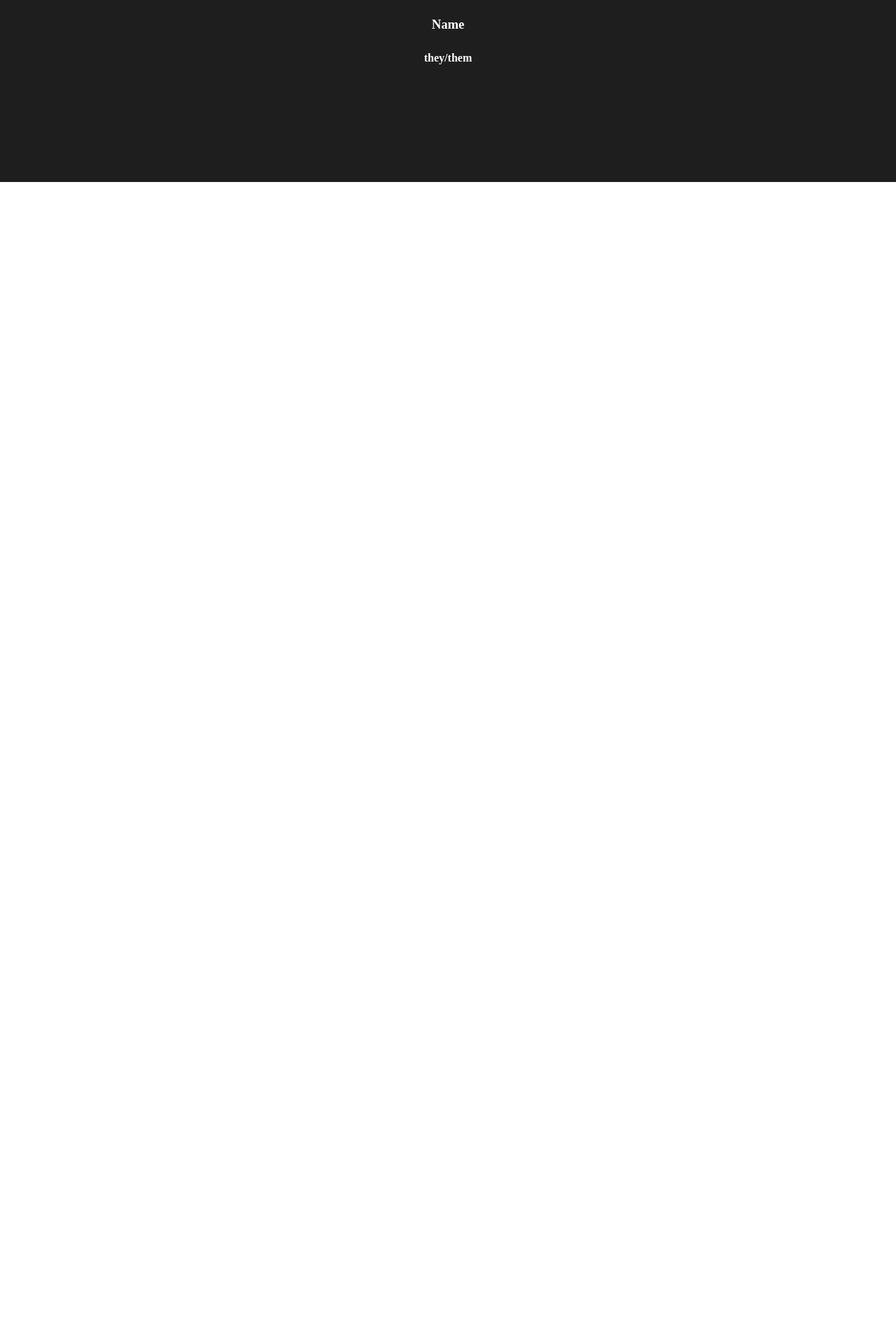
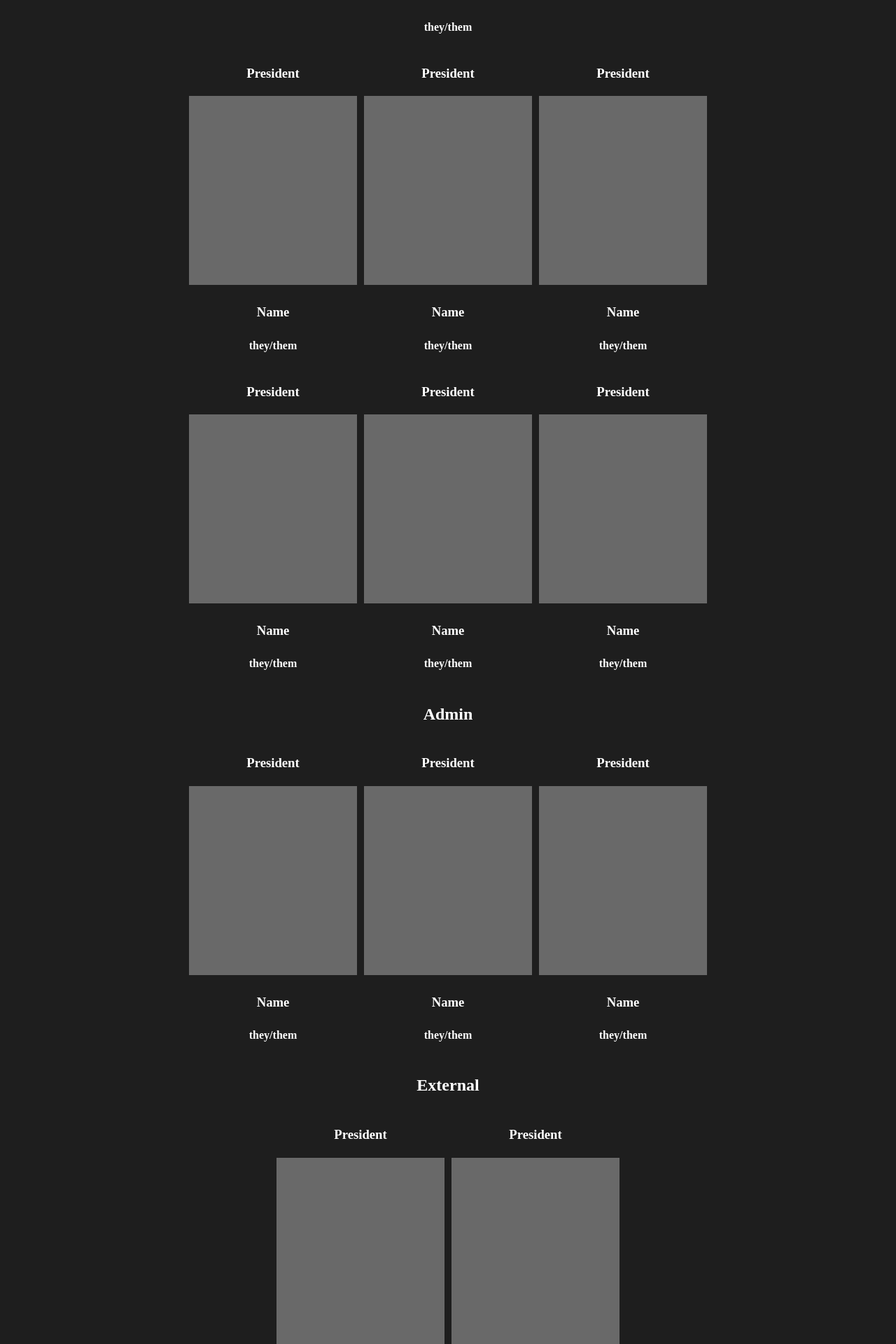
Before and after one commit to tejikari/ufpsu, a React (Vite) app in the folder uf-psu/: page /board in a window 1280 px wide. Shown: the part 540-2460 px from the top of the page at 70% size. Before the commit the page ends 800 px from the top, so only its background shows below. Built offline with nearby package versions, Linux system fonts and the light colour scheme; a web font is replaced by a local one.

Commit message:
Board page placeholders placed

```diff
--- a/uf-psu/src/pages/Board/Board.css
+++ b/uf-psu/src/pages/Board/Board.css
@@ -23,7 +23,7 @@ h1, h2, h3, h4, h5, h6 {
     width: 100vw;
     min-height: 100vh;
     text-align: center;
-    padding-top: 0px;
+    padding-top: 100px;
     box-sizing: border-box;
 }
 .flex-container {
--- a/uf-psu/src/pages/Board/Board.jsx
+++ b/uf-psu/src/pages/Board/Board.jsx
@@ -4,13 +4,277 @@ const Board = () => {
 	return (
 		<div className="board">
 			<div>
-			<h2>Executive Board</h2>
-			<h3>President</h3>
-			<svg width="240" height="270" xmlns="http://www.w3.org/2000/svg">
-				<rect width="240" height="270" fill="#696969" />
-			</svg>
+				<h2>Executive Board</h2>
+				<h3>President</h3>
+				<svg width="240" height="270" xmlns="http://www.w3.org/2000/svg">
+					<rect width="240" height="270" fill="#696969" />
+				</svg>
 				<h3>Name</h3>
 				<h4>they/them</h4>
+			</div>
+			{/*eboard row 2 */}
+			<div class="flex-container">
+				<div>
+					<h3>President</h3>
+					<svg width="240" height="270" xmlns="http://www.w3.org/2000/svg">
+						<rect width="240" height="270" fill="#696969" />
+					</svg>
+					<h3>Name</h3>
+					<h4>they/them</h4>
+				</div>
+				<div>
+					<h3>President</h3>
+					<svg width="240" height="270" xmlns="http://www.w3.org/2000/svg">
+						<rect width="240" height="270" fill="#696969" />
+					</svg>
+					<h3>Name</h3>
+					<h4>they/them</h4>
+				</div>
+				<div>
+					<h3>President</h3>
+					<svg width="240" height="270" xmlns="http://www.w3.org/2000/svg">
+						<rect width="240" height="270" fill="#696969" />
+					</svg>
+						<h3>Name</h3>
+						<h4>they/them</h4>
+				</div>
+			</div>
+			{/*eboard row 3 */}
+			<div class="flex-container">
+				<div>
+					<h3>President</h3>
+					<svg width="240" height="270" xmlns="http://www.w3.org/2000/svg">
+						<rect width="240" height="270" fill="#696969" />
+					</svg>
+					<h3>Name</h3>
+					<h4>they/them</h4>
+				</div>
+				<div>
+					<h3>President</h3>
+					<svg width="240" height="270" xmlns="http://www.w3.org/2000/svg">
+						<rect width="240" height="270" fill="#696969" />
+					</svg>
+					<h3>Name</h3>
+					<h4>they/them</h4>
+				</div>
+				<div>
+					<h3>President</h3>
+					<svg width="240" height="270" xmlns="http://www.w3.org/2000/svg">
+						<rect width="240" height="270" fill="#696969" />
+					</svg>
+						<h3>Name</h3>
+						<h4>they/them</h4>
+				</div>
+			</div>
+			{/*admin */}
+			<div><h2>Admin</h2></div>
+			<div class="flex-container">
+				<div>
+					<h3>President</h3>
+					<svg width="240" height="270" xmlns="http://www.w3.org/2000/svg">
+						<rect width="240" height="270" fill="#696969" />
+					</svg>
+					<h3>Name</h3>
+					<h4>they/them</h4>
+				</div>
+				<div>
+					<h3>President</h3>
+					<svg width="240" height="270" xmlns="http://www.w3.org/2000/svg">
+						<rect width="240" height="270" fill="#696969" />
+					</svg>
+					<h3>Name</h3>
+					<h4>they/them</h4>
+				</div>
+				<div>
+					<h3>President</h3>
+					<svg width="240" height="270" xmlns="http://www.w3.org/2000/svg">
+						<rect width="240" height="270" fill="#696969" />
+					</svg>
+						<h3>Name</h3>
+						<h4>they/them</h4>
+				</div>
+			</div>
+			{/*external */}
+			<div><h2>External</h2></div>
+			<div class="flex-container">
+				<div>
+					<h3>President</h3>
+					<svg width="240" height="270" xmlns="http://www.w3.org/2000/svg">
+						<rect width="240" height="270" fill="#696969" />
+					</svg>
+					<h3>Name</h3>
+					<h4>they/them</h4>
+				</div>
+				<div>
+					<h3>President</h3>
+					<svg width="240" height="270" xmlns="http://www.w3.org/2000/svg">
+						<rect width="240" height="270" fill="#696969" />
+					</svg>
+					<h3>Name</h3>
+					<h4>they/them</h4>
+				</div>
+			</div>
+			{/*Finance */}
+			<div><h2>Finance</h2></div>
+			<div class="flex-container">
+				<div>
+					<h3>President</h3>
+					<svg width="240" height="270" xmlns="http://www.w3.org/2000/svg">
+						<rect width="240" height="270" fill="#696969" />
+					</svg>
+					<h3>Name</h3>
+					<h4>they/them</h4>
+				</div>
+				<div>
+					<h3>President</h3>
+					<svg width="240" height="270" xmlns="http://www.w3.org/2000/svg">
+						<rect width="240" height="270" fill="#696969" />
+					</svg>
+					<h3>Name</h3>
+					<h4>they/them</h4>
+				</div>
+			</div>
+			{/*Internal */}
+			<div><h2>Internal</h2></div>
+			<div class="flex-container">
+				<div>
+					<h3>President</h3>
+					<svg width="240" height="270" xmlns="http://www.w3.org/2000/svg">
+						<rect width="240" height="270" fill="#696969" />
+					</svg>
+					<h3>Name</h3>
+					<h4>they/them</h4>
+				</div>
+				<div>
+					<h3>President</h3>
+					<svg width="240" height="270" xmlns="http://www.w3.org/2000/svg">
+						<rect width="240" height="270" fill="#696969" />
+					</svg>
+					<h3>Name</h3>
+					<h4>they/them</h4>
+				</div>
+			</div>
+			{/*Communications */}
+			<div><h2>Communications</h2></div>
+			<div class="flex-container">
+				<div>
+					<h3>President</h3>
+					<svg width="240" height="270" xmlns="http://www.w3.org/2000/svg">
+						<rect width="240" height="270" fill="#696969" />
+					</svg>
+					<h3>Name</h3>
+					<h4>they/them</h4>
+				</div>
+				<div>
+					<h3>President</h3>
+					<svg width="240" height="270" xmlns="http://www.w3.org/2000/svg">
+						<rect width="240" height="270" fill="#696969" />
+					</svg>
+					<h3>Name</h3>
+					<h4>they/them</h4>
+				</div>
+			</div>
+			{/*Communications row 2*/}
+			<div class="flex-container">
+				<div>
+					<h3>President</h3>
+					<svg width="240" height="270" xmlns="http://www.w3.org/2000/svg">
+						<rect width="240" height="270" fill="#696969" />
+					</svg>
+					<h3>Name</h3>
+					<h4>they/them</h4>
+				</div>
+				<div>
+					<h3>President</h3>
+					<svg width="240" height="270" xmlns="http://www.w3.org/2000/svg">
+						<rect width="240" height="270" fill="#696969" />
+					</svg>
+					<h3>Name</h3>
+					<h4>they/them</h4>
+				</div>
+			</div>
+			{/*Political affairls*/}
+			<div><h2>Political Affairs</h2></div>
+			<div class="flex-container">
+				<div>
+					<h3>President</h3>
+					<svg width="240" height="270" xmlns="http://www.w3.org/2000/svg">
+						<rect width="240" height="270" fill="#696969" />
+					</svg>
+					<h3>Name</h3>
+					<h4>they/them</h4>
+				</div>
+				<div>
+					<h3>President</h3>
+					<svg width="240" height="270" xmlns="http://www.w3.org/2000/svg">
+						<rect width="240" height="270" fill="#696969" />
+					</svg>
+					<h3>Name</h3>
+					<h4>they/them</h4>
+				</div>
+			</div>
+			<div>
+				<h2>Queer Cultivation Program (QCP)</h2>
+				<h3>President</h3>
+				<svg width="240" height="270" xmlns="http://www.w3.org/2000/svg">
+					<rect width="240" height="270" fill="#696969" />
+				</svg>
+				<h3>Name</h3>
+				<h4>they/them</h4>
+			</div>
+			{/*qcp board row 2 */}
+			<div class="flex-container">
+				<div>
+					<h3>President</h3>
+					<svg width="240" height="270" xmlns="http://www.w3.org/2000/svg">
+						<rect width="240" height="270" fill="#696969" />
+					</svg>
+					<h3>Name</h3>
+					<h4>they/them</h4>
+				</div>
+				<div>
+					<h3>President</h3>
+					<svg width="240" height="270" xmlns="http://www.w3.org/2000/svg">
+						<rect width="240" height="270" fill="#696969" />
+					</svg>
+					<h3>Name</h3>
+					<h4>they/them</h4>
+				</div>
+				<div>
+					<h3>President</h3>
+					<svg width="240" height="270" xmlns="http://www.w3.org/2000/svg">
+						<rect width="240" height="270" fill="#696969" />
+					</svg>
+						<h3>Name</h3>
+						<h4>they/them</h4>
+				</div>
+			</div>
+			{/*qcp board row 3 */}
+			<div class="flex-container">
+				<div>
+					<h3>President</h3>
+					<svg width="240" height="270" xmlns="http://www.w3.org/2000/svg">
+						<rect width="240" height="270" fill="#696969" />
+					</svg>
+					<h3>Name</h3>
+					<h4>they/them</h4>
+				</div>
+				<div>
+					<h3>President</h3>
+					<svg width="240" height="270" xmlns="http://www.w3.org/2000/svg">
+						<rect width="240" height="270" fill="#696969" />
+					</svg>
+					<h3>Name</h3>
+					<h4>they/them</h4>
+				</div>
+				<div>
+					<h3>President</h3>
+					<svg width="240" height="270" xmlns="http://www.w3.org/2000/svg">
+						<rect width="240" height="270" fill="#696969" />
+					</svg>
+						<h3>Name</h3>
+						<h4>they/them</h4>
+				</div>
 			</div>
 		</div>
 	)
```
